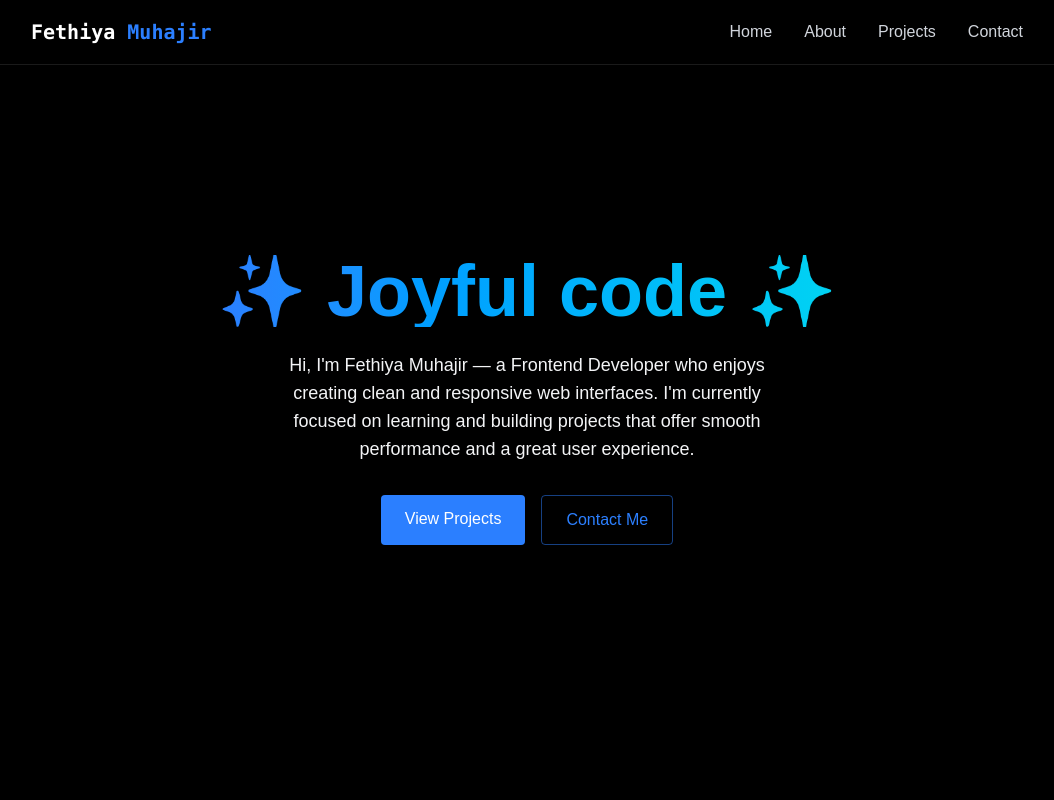
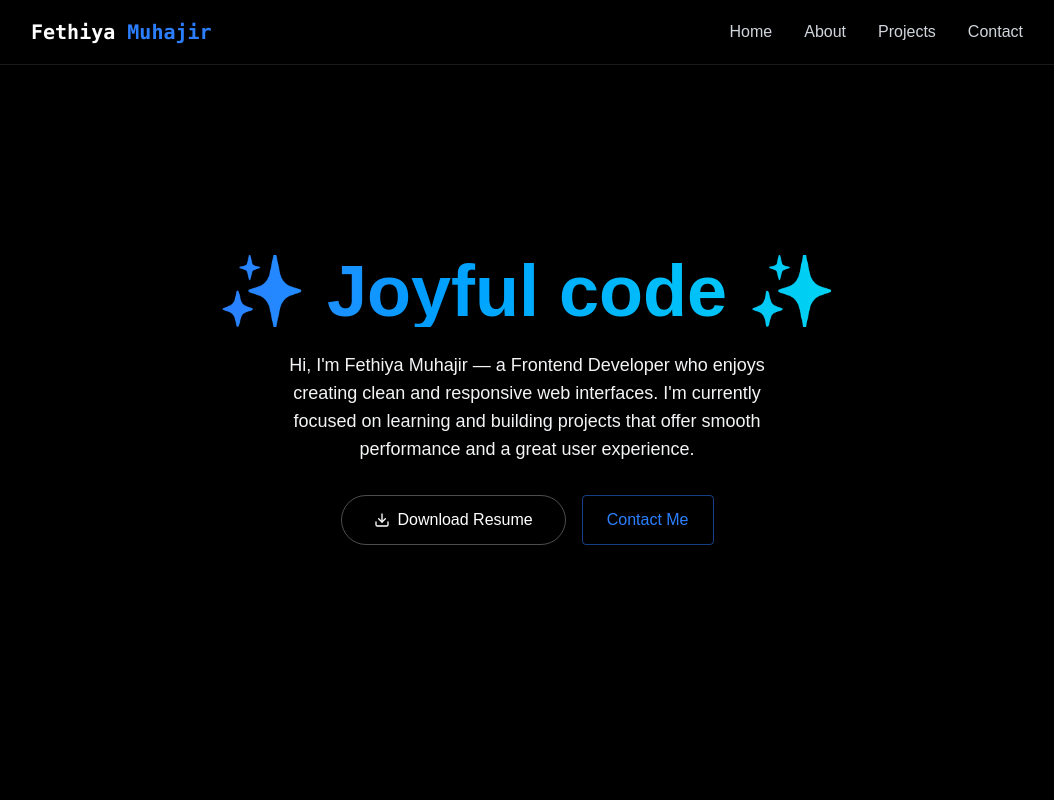
Before and after one commit to Yumna-s/Portfolio--main, a React (Vite) app: page / in a window 1280 px wide. Shown: the top 800 px of the page, without its empty margins (113-1167 px from the left). Built offline with nearby package versions, Linux system fonts and the light colour scheme.

Commit message:
adding resume

```diff
--- a/src/components/sections/Home.jsx
+++ b/src/components/sections/Home.jsx
@@ -20,10 +20,29 @@ export const Home = () => {
           </p>
           <div className="flex justify-center space-x-4">
             <a
-              href="#projects"
-              className="bg-blue-500 text-white py-3 px-6 rounded font-medium transition relative overflow-hidden hover:-translate-y-0.5 hover:shadow-[0_0_15px_rgba(59, 130, 246, 0.4)]"
+              href="/Resume(1).pdf"
+              download
+              className="px-8 py-3 bg-transparent border border-white/30 text-white rounded-full text-base font-medium flex items-center group hover:border-blue-500/50 transition-colors"
             >
-              View Projects
+              <span className="flex items-center">
+                <svg
+                  xmlns="http://www.w3.org/2000/svg"
+                  width="24"
+                  height="24"
+                  viewBox="0 0 24 24"
+                  fill="none"
+                  stroke="currentColor"
+                  strokeWidth="2"
+                  strokeLinecap="round"
+                  strokeLinejoin="round"
+                  className="lucide lucide-download mr-2 w-4 h-4 group-hover:translate-y-1 transition-transform"
+                >
+                  <path d="M21 15v4a2 2 0 0 1-2 2H5a2 2 0 0 1-2-2v-4"></path>
+                  <polyline points="7 10 12 15 17 10"></polyline>
+                  <line x1="12" x2="12" y1="15" y2="3"></line>
+                </svg>
+                Download Resume
+              </span>
             </a>
 
             <a
```
Also changed, not shown: 1 other file (tests, documents, lock files or other folders).
